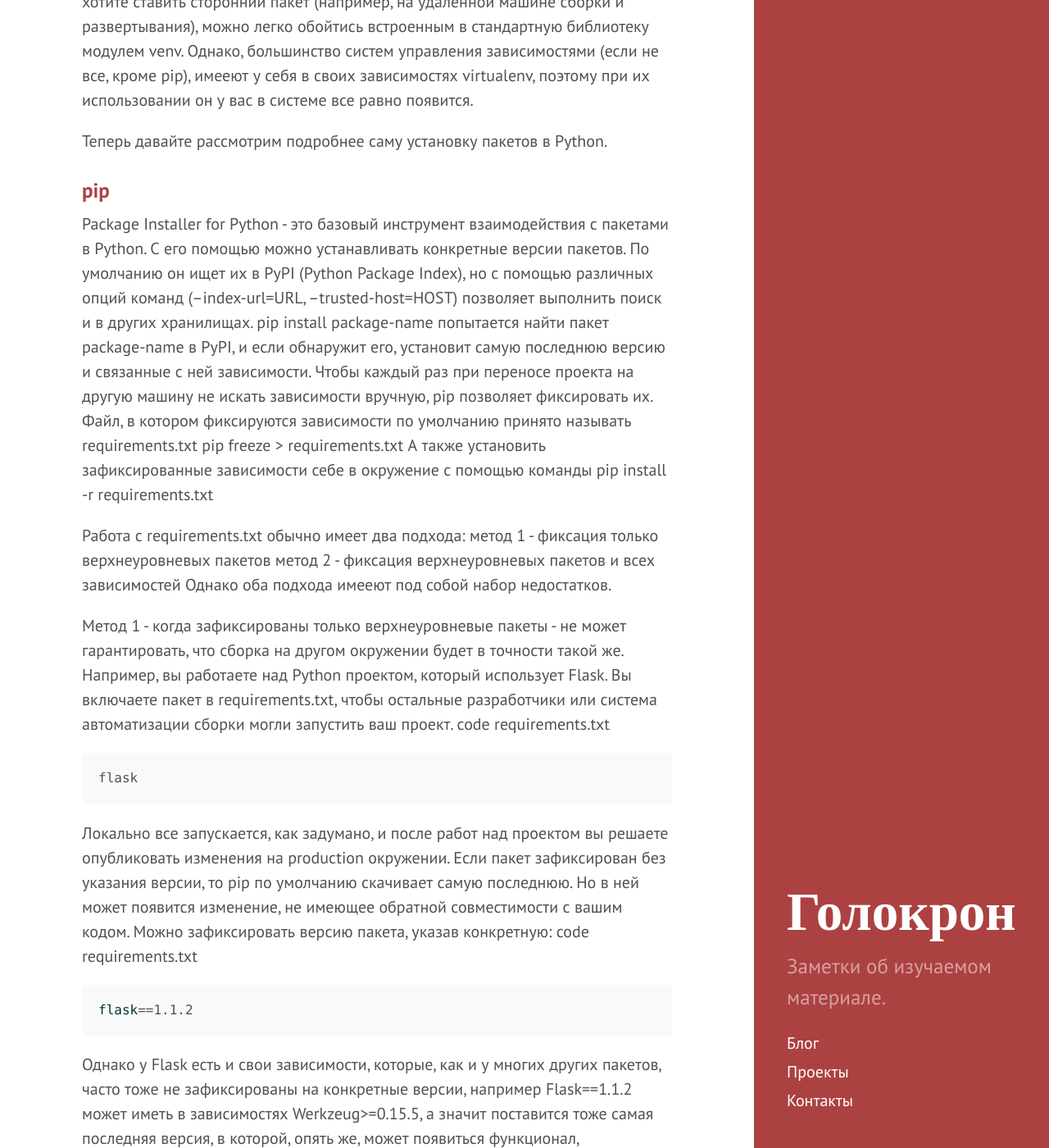
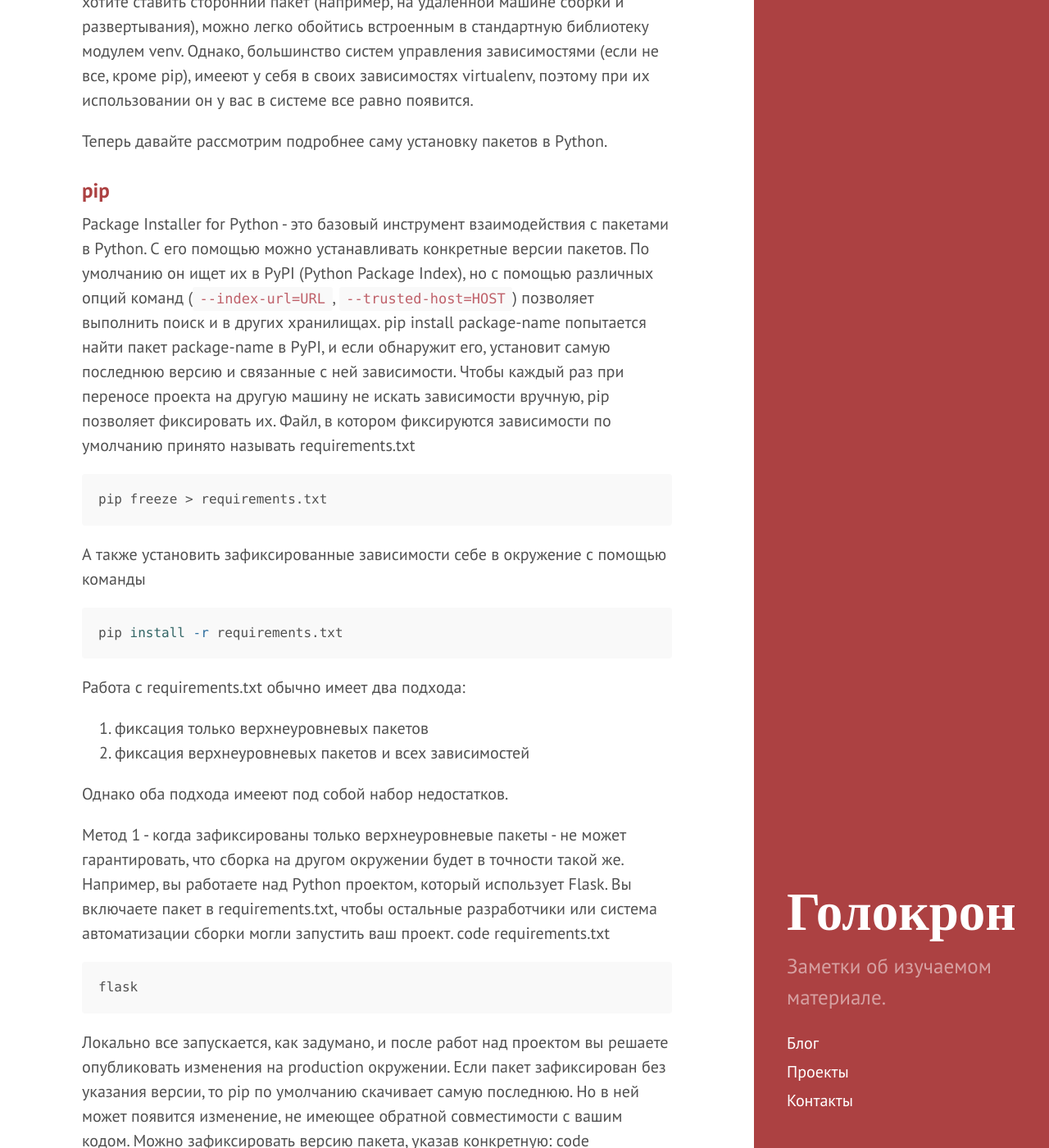
Before and after one commit to ornichola/ornichola.github.io, a Jekyll site: the page built from _posts/2021-07-08-python-dependency-management-tools.markdown, in a window 1280 px wide and 1400 px high, scrolled down 2396 px. Shown: the whole window at 82% size. Built offline with Jekyll 4.4.1, drawn with Linux system fonts in a browser that asks for light colours.

````diff
--- a/_posts/2021-07-08-python-dependency-management-tools.markdown
+++ b/_posts/2021-07-08-python-dependency-management-tools.markdown
@@ -9,6 +9,7 @@ categories: python
 
 <p align="center"><img src="https://imgs.xkcd.com/comics/standards.png" alt="Создаем очередной менеджер зависимостей"></p>
 
+<!--more-->
 
 ### Виртуальное окружение
 Представим ситуацию, когда у вас есть два проекта, внутри которых необходимо использовать pytest. В одном из них вам нужен pytest версии 3.x, а в другой - pytest 6.x. Между собой они не имеют обратной совместимости. Глобально интерпретатор в состоянии иметь только одну версию пакета. Как быть в данном случае? Решить эту проблему помогает такой инструмент, как виртуальное окружение. Виртуальное окружение - это изолированная копия Python, которая не видит пакеты, доступные системному интерпретатору, и наоборот.
@@ -50,17 +51,22 @@ python -m virtualenv path/to/your-venv
 
 
 ### [pip](https://pip.pypa.io/en/stable/)
-Package Installer for Python - это базовый инструмент взаимодействия с пакетами в Python. С его помощью можно устанавливать конкретные версии пакетов. По умолчанию он ищет их в PyPI (Python Package Index), но с помощью различных опций команд (--index-url=URL, --trusted-host=HOST) позволяет выполнить поиск и в других хранилищах.
+Package Installer for Python - это базовый инструмент взаимодействия с пакетами в Python. С его помощью можно устанавливать конкретные версии пакетов. По умолчанию он ищет их в PyPI (Python Package Index), но с помощью различных опций команд (`--index-url=URL`, `--trusted-host=HOST`) позволяет выполнить поиск и в других хранилищах.
 pip install package-name
 попытается найти пакет package-name в PyPI, и если обнаружит его, установит самую последнюю версию и связанные с ней зависимости.
 Чтобы каждый раз при переносе проекта на другую машину не искать зависимости вручную, pip позволяет фиксировать их. Файл, в котором фиксируются зависимости по умолчанию принято называть requirements.txt
+```bash
 pip freeze > requirements.txt
+```
 А также установить зафиксированные зависимости себе в окружение с помощью команды
+```bash
 pip install -r requirements.txt
+```
 
 Работа с requirements.txt обычно имеет два подхода:
-метод 1 - фиксация только верхнеуровневых пакетов
-метод 2 - фиксация верхнеуровневых пакетов и всех зависимостей
+1. фиксация только верхнеуровневых пакетов
+2. фиксация верхнеуровневых пакетов и всех зависимостей
+
 Однако оба подхода имееют под собой набор недостатков.
 
 Метод 1 - когда зафиксированы только верхнеуровневые пакеты - не может гарантировать, что сборка на другом окружении будет в точности такой же. Например, вы работаете над Python проектом, который использует Flask. Вы включаете пакет в requirements.txt, чтобы остальные разработчики или система автоматизации сборки могли запустить ваш проект.
@@ -110,7 +116,7 @@ Pipenv позиционирует себя как инструмент, кото
 ### [pipx](https://pypa.github.io/pipx/)
 Существует еще такая утилита, как pipx. Ее косвенно можно отнести к инструментам управления зависимостями Python. Основная задача pipx - работа с приложениями, чья входная точка это интерфейс командной строки. Она похожа на пакетные менеджеры brew, npx и apt. Использует внутри себя pip, создает виртуальное окружение для приложения, добавляет необходимые данные в PATH, после чего приложение можно использовать напрямую в командной строке через CLI, а не как Python модуль. В официцальной документации есть [сравнение с остальными утилитами](https://pypa.github.io/pipx/comparisons/).
 
-
+---
 Источники:
 1. [Pipenv: A Guide to the New Python Packaging Tool](https://realpython.com/pipenv-guide/)
 2. [Managing Multiple Python Versions With pyenv](https://realpython.com/intro-to-pyenv/)
````
